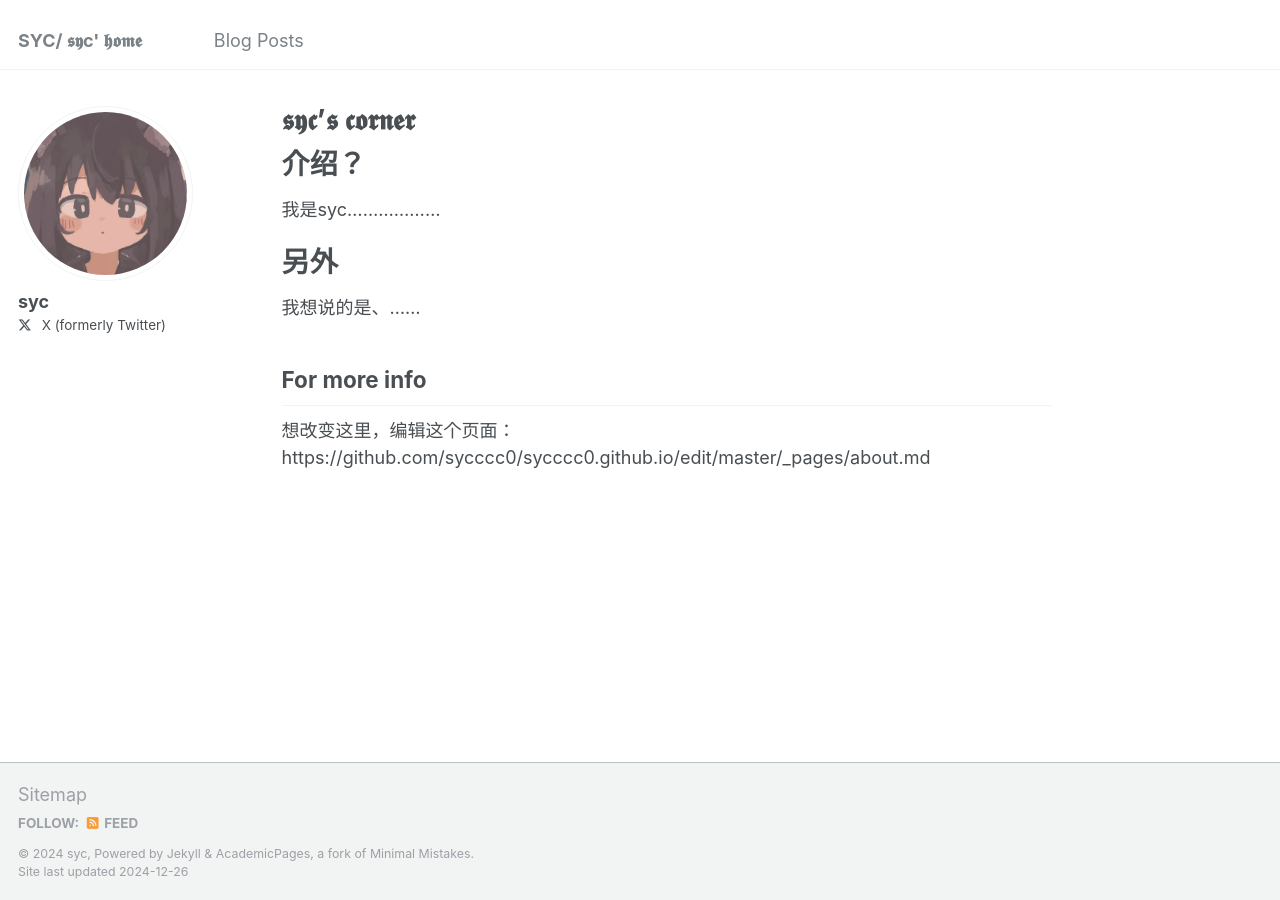
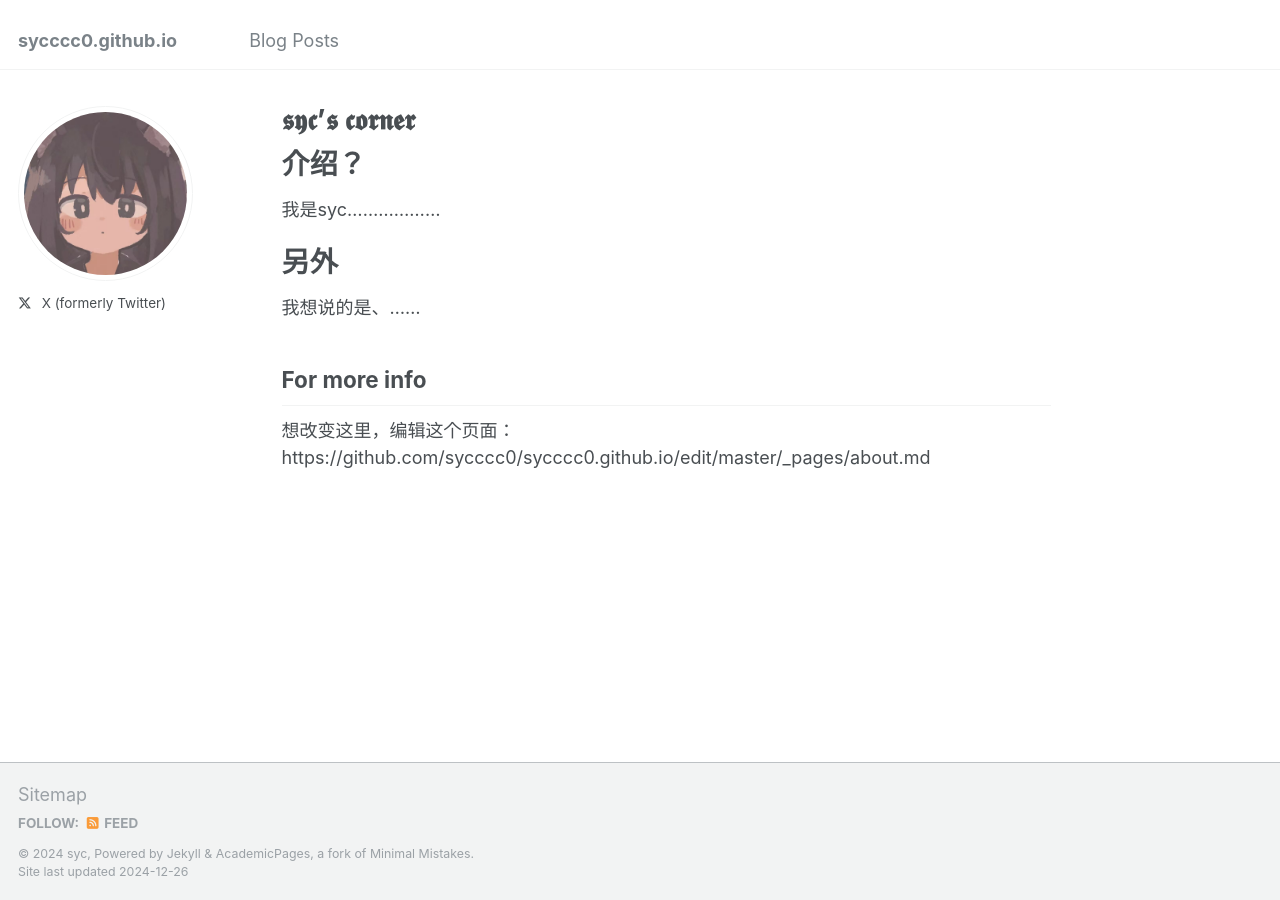
Before and after one commit to sycccc0/sycccc0.github.io, a Jekyll site: the page built from _pages/about.md, in a window 1280 px wide. Built offline with Jekyll 4.4.1, drawn with Linux system fonts in a browser that asks for light colours.

Commit message:
Update _config.yml

```diff
--- a/_config.yml
+++ b/_config.yml
@@ -8,7 +8,7 @@
 
 # Basic Site Settings
 locale                   : "en-US"
-title                    : "SYC/ 𝖘𝖞c' 𝖍𝖔𝖒𝖊"
+title                    : # "SYC/ 𝖘𝖞c' 𝖍𝖔𝖒𝖊"
 title_separator          : "-"
 name                     : &name "syc"
 description              : &description "is syc"
@@ -22,7 +22,7 @@ repository               : "sycccc0/sycccc0.github.io"
 author:
   # Biographic information
   avatar           : "me.jpg"
-  name             : "syc"
+  name             : # "syc"
   pronouns         : # example: "she/her"
   bio              :
   location         :
```
